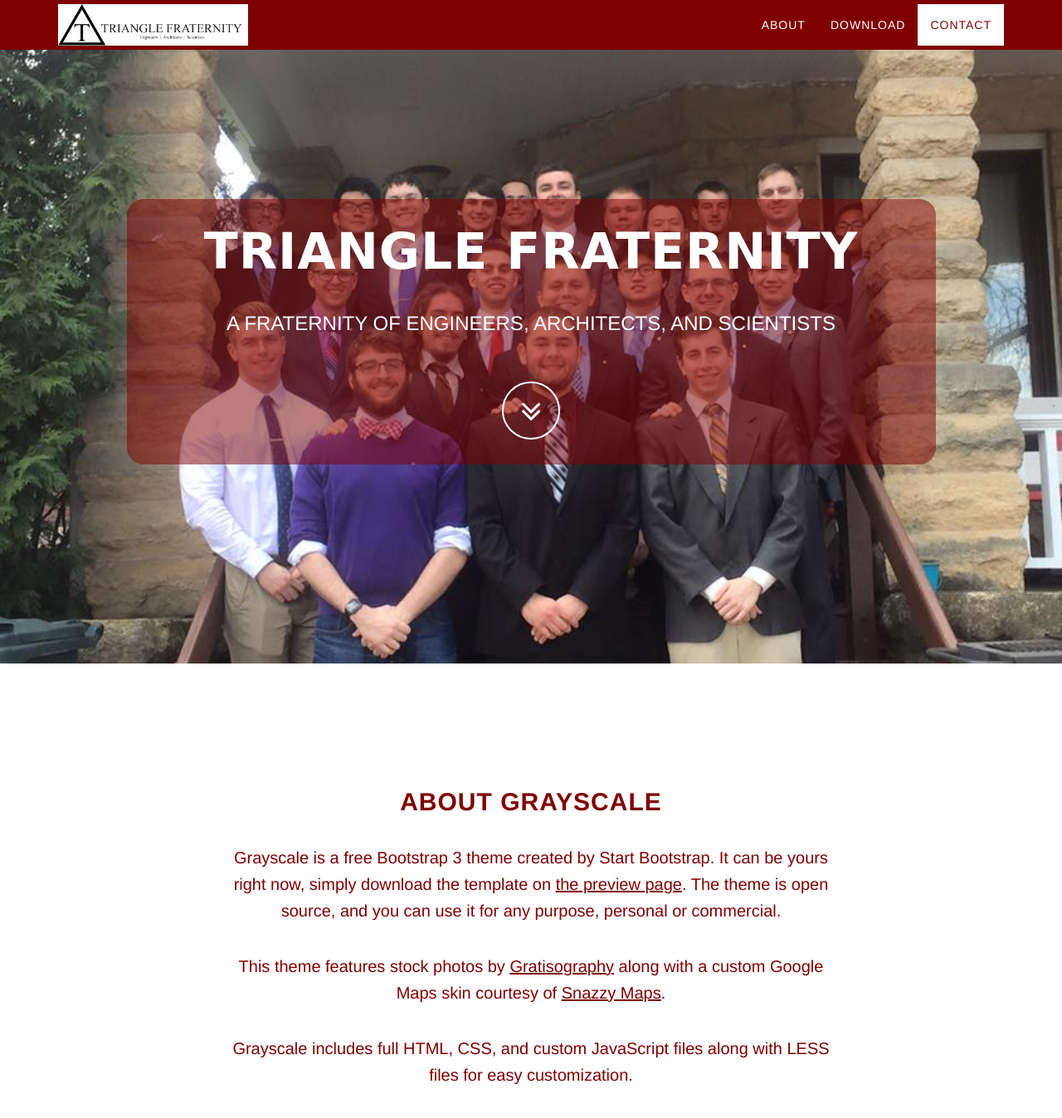
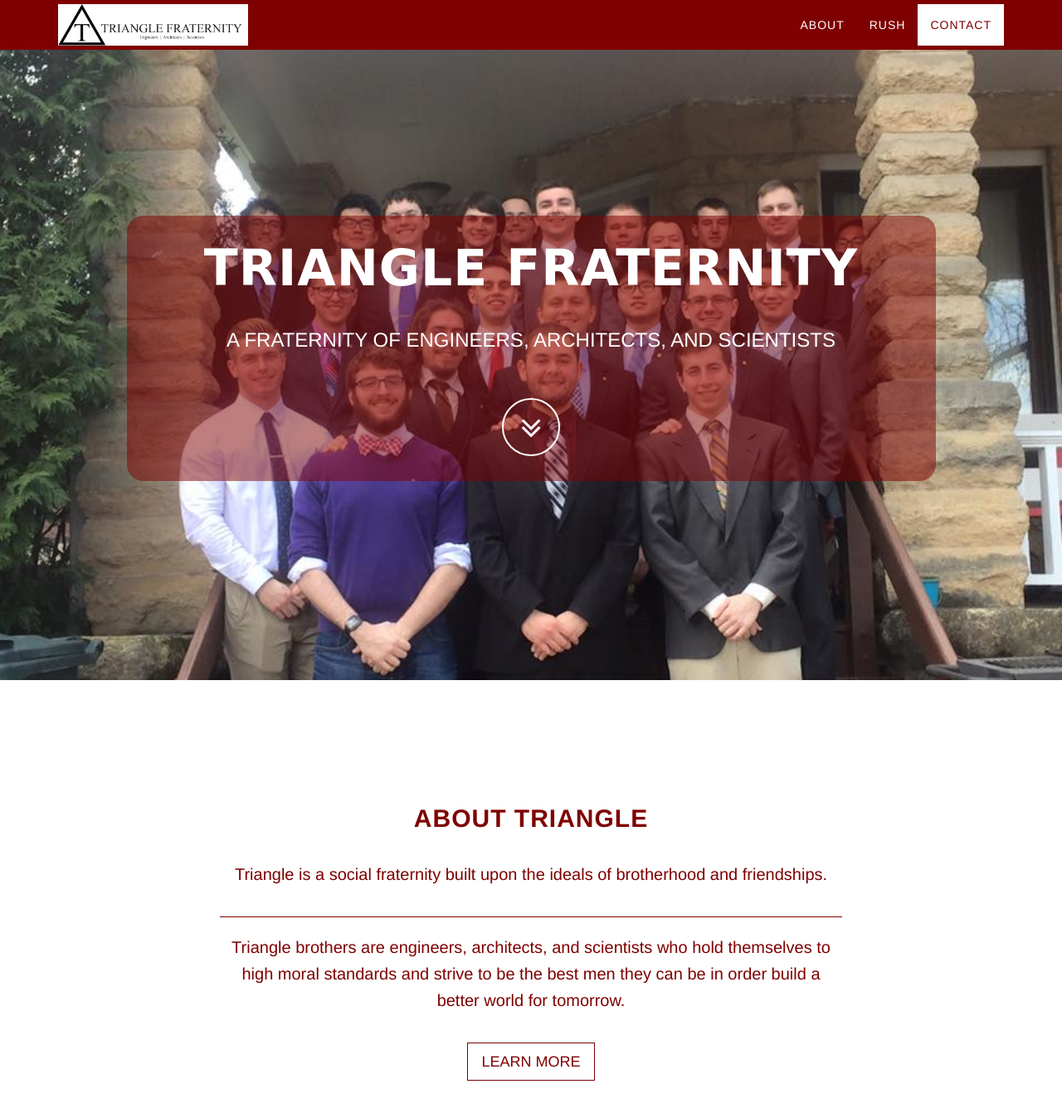
Before and after one commit to Cigarent/Triangle, a PHP site: page /index.html in a window 1280 px wide. Shown: the top 1348 px of the page at 83% size. Run offline with PHP 8.4, Linux system fonts and the light colour scheme.

Commit message:
about section finished

```diff
--- a/css/main.css
+++ b/css/main.css
@@ -375,7 +375,7 @@ a.navbar-brand{
 .content-section {
   padding-top: 100px;
 }
-.download-section {
+.rush-section {
   width: 100%;
   padding: 50px 0;
   color: #7F0000;
@@ -395,13 +395,17 @@ a.navbar-brand{
   .content-section {
     padding-top: 150px;
   }
-  .download-section {
-    padding: 100px 0;
+  .rush-section {
+    padding: 50px 0;
   }
   #map {
     height: 400px;
     margin-top: 250px;
   }
+}
+#rush-hr{
+  margin-top: 0;
+  border-top: 1px solid #7F0000;
 }
 .btn {
   text-transform: uppercase;
--- a/index.html
+++ b/index.html
@@ -9,7 +9,8 @@
     <meta name="description" content="">
     <meta name="author" content="">
 
-    <title>Grayscale - Start Bootstrap Theme</title>
+    <title>Triangle Fraternity - UW Madison</title>
+    <<link rel="shortcut icon" href="favicon.ico">
 
     <!-- Bootstrap Core CSS -->
     <link href="res/bootstrap/css/bootstrap.min.css" rel="stylesheet">
@@ -56,7 +57,7 @@
                         <a class="page-scroll" href="#about">About</a>
                     </li>
                     <li>
-                        <a class="page-scroll" href="#download">Download</a>
+                        <a class="page-scroll" href="#rush">Rush</a>
                     </li>
                     <li>
                         <a class="page-scroll" href="#contact">Contact</a>
@@ -90,22 +91,24 @@
     <section id="about" class="container content-section text-center">
         <div class="row">
             <div class="col-lg-8 col-lg-offset-2">
-                <h2>About Grayscale</h2>
-                <p>Grayscale is a free Bootstrap 3 theme created by Start Bootstrap. It can be yours right now, simply download the template on <a href="http://startbootstrap.com/template-overviews/grayscale/">the preview page</a>. The theme is open source, and you can use it for any purpose, personal or commercial.</p>
-                <p>This theme features stock photos by <a href="http://gratisography.com/">Gratisography</a> along with a custom Google Maps skin courtesy of <a href="http://snazzymaps.com/">Snazzy Maps</a>.</p>
-                <p>Grayscale includes full HTML, CSS, and custom JavaScript files along with LESS files for easy customization.</p>
+                <h2>About Triangle</h2>
+                <p>Triangle is a social fraternity built upon the ideals of brotherhood and friendships.</p>
+                <hr id="rush-hr">
+                <p>Triangle brothers are engineers, architects, and scientists who hold themselves to high moral standards
+                and strive to be the best men they can be in order build a better world for tomorrow.</p>
+                <a href="http://startbootstrap.com/template-overviews/grayscale/" class="btn btn-default btn-lg">Learn More</a>
             </div>
         </div>
     </section>
 
     <!-- Download Section -->
-    <section id="download" class="content-section text-center">
-        <div class="download-section">
+    <section id="rush" class="content-section text-center">
+        <div class="rush-section">
             <div class="container">
                 <div class="col-lg-8 col-lg-offset-2">
-                    <h2>Download Grayscale</h2>
-                    <p>You can download Grayscale for free on the preview page at Start Bootstrap.</p>
-                    <a href="http://startbootstrap.com/template-overviews/grayscale/" class="btn btn-default btn-lg">Visit Download Page</a>
+                    <h2>Rush Triangle</h2>
+                    <p>Triangle Fraternity is now accepting applications for membership for the Fall 2016 academic term. If you are looking to get involved on campus, serve the community, and develop effective leadership and professional networking experience, this is your opportunity to do so.</p>
+                    <a href="http://startbootstrap.com/template-overviews/grayscale/" class="btn btn-default btn-lg">Visit Rush Page</a>
                 </div>
             </div>
         </div>
@@ -140,7 +143,7 @@
     <!-- Footer -->
     <footer>
         <div class="container text-center">
-            <p>Copyright &copy; 2016 Triangle Fraternity- Univeristy of Wisconsin, Madison</p>
+            <p>Copyright &copy; 2016 Triangle Fraternity - Univeristy of Wisconsin, Madison</p>
         </div>
     </footer>
 
```
